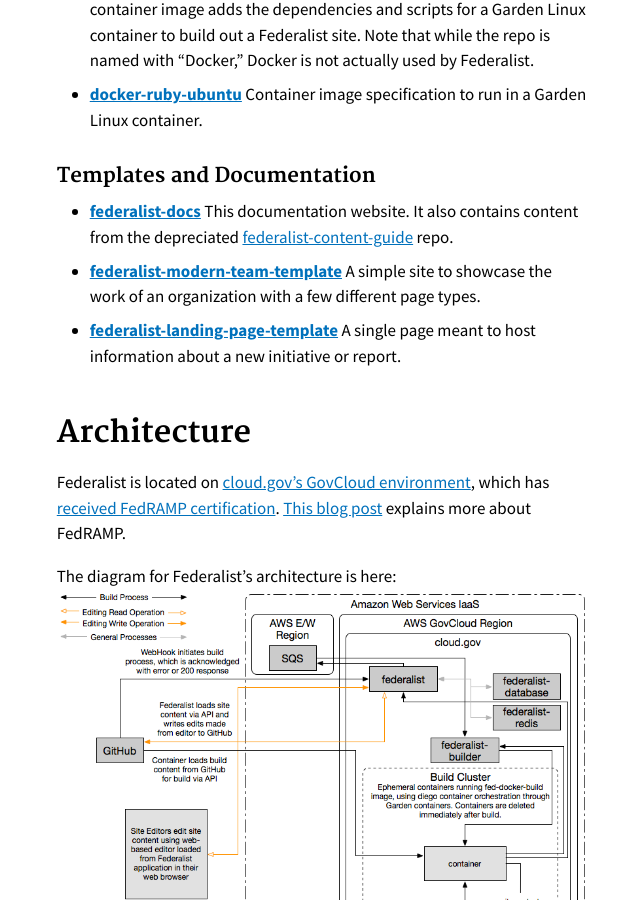
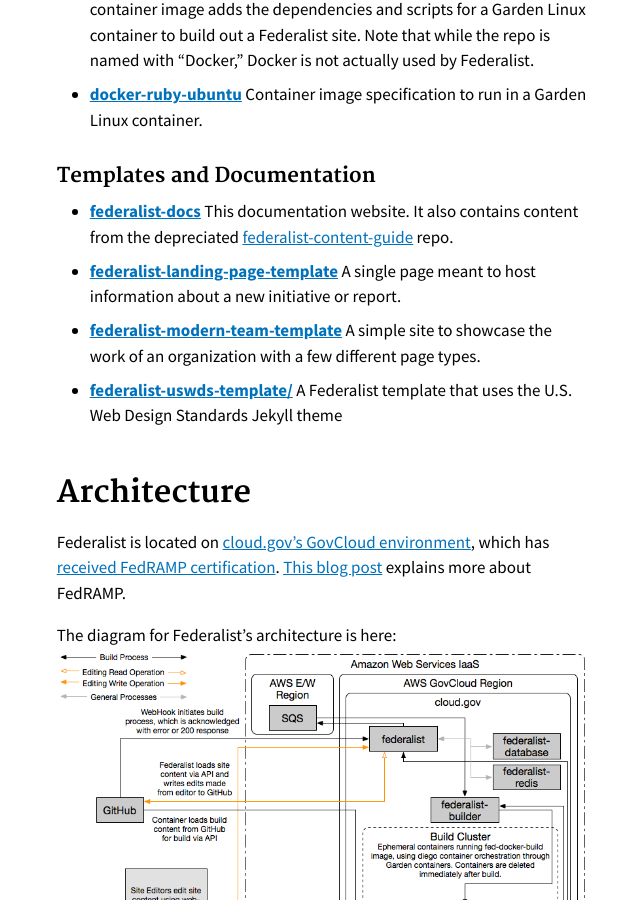
Before and after one commit to Macy-FK/federaliste, a Jekyll site: the page built from pages/how-federalist-works.md, in a window 1280 px wide and 900 px high, scrolled down 1080 px. Shown: the whole window, without its empty margins (344-984 px from the left). Built offline with Jekyll 4.4.1, drawn with Linux system fonts in a browser that asks for light colours; Markdown is read by kramdown in place of the engine named in the settings.

Commit message:
add 3rd template to docs

```diff
--- a/pages/how-federalist-works.md
+++ b/pages/how-federalist-works.md
@@ -19,8 +19,12 @@ We use GitHub to manage our work on Federalist. The main code repository for the
 ### Templates and Documentation
 
 - **[federalist-docs](https://github.com/18F/federalist-docs)** This documentation website. It also contains content from the depreciated [federalist-content-guide](https://github.com/18F/federalist-content-guide) repo.
+- **[federalist-landing-page-template](https://github.com/18F/federalist-landing-page-template)** A single page meant to host information about a new initiative or report.
 - **[federalist-modern-team-template](https://github.com/18F/federalist-modern-team-template)** A simple site to showcase the work of an organization with a few different page types.
-- **[federalist-landing-page-template](https://github.com/18F/federalist-landing-page-template)** A single page meant to host information about a new initiative or report.
+- **[federalist-uswds-template/](https://github.com/18f/federalist-uswds-template/)** A Federalist template that uses the U.S. Web Design Standards Jekyll theme
+
+
+
 
 ## Architecture
 
```
